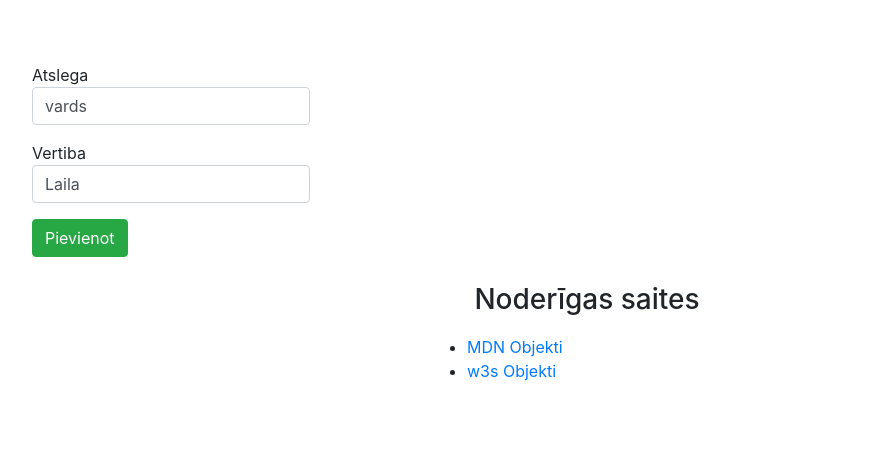
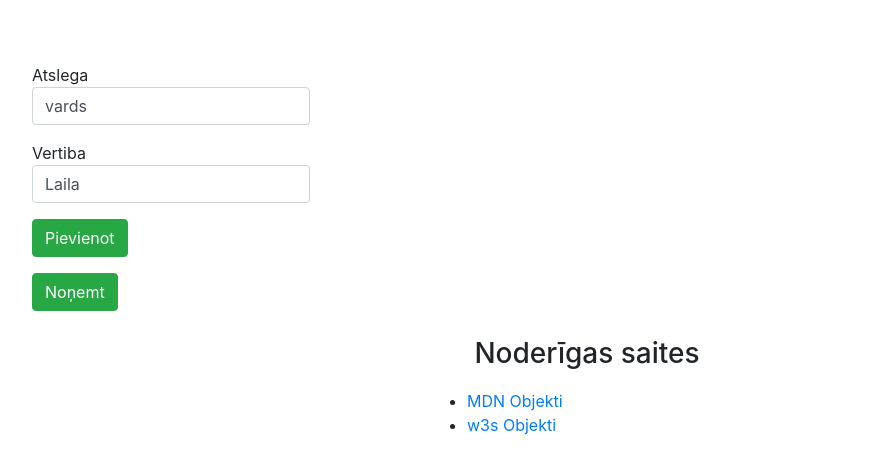
Before and after one commit to zudane/js-prog-skolotaji-2019, a plain HTML site: page uzdevumi/uzd3/index.html in a window 1280 px wide. Shown: the part 151-624 px from the top of the page, without its empty margins (53-923 px from the left). Drawn offline with nearby package versions, Linux system fonts and the light colour scheme.

Commit message:
otrais piemērs

```diff
--- a/uzdevumi/uzd3/index.html
+++ b/uzdevumi/uzd3/index.html
@@ -29,6 +29,9 @@
     <p>
       <button class="col-md-auto btn btn-success" onClick="pievienot()">Pievienot</button>
     </p>
+    <p>
+        <button class="col-md-auto btn btn-success" onClick="dzest()">Noņemt</button>
+      </p>
     <div id="info">
         <script type="text/javascript" >
           var objekts = {};
@@ -37,6 +40,11 @@
             let ve=document.getElementById("vertiba").value;
             objekts[at]=ve;
             return;
+          }
+          function dzest(){
+            let at=document.getElementById("atslega").value;
+            delete objekts [at];
+             return;
           }
         </script>
       <h3>Noderīgas saites</h3>
```
